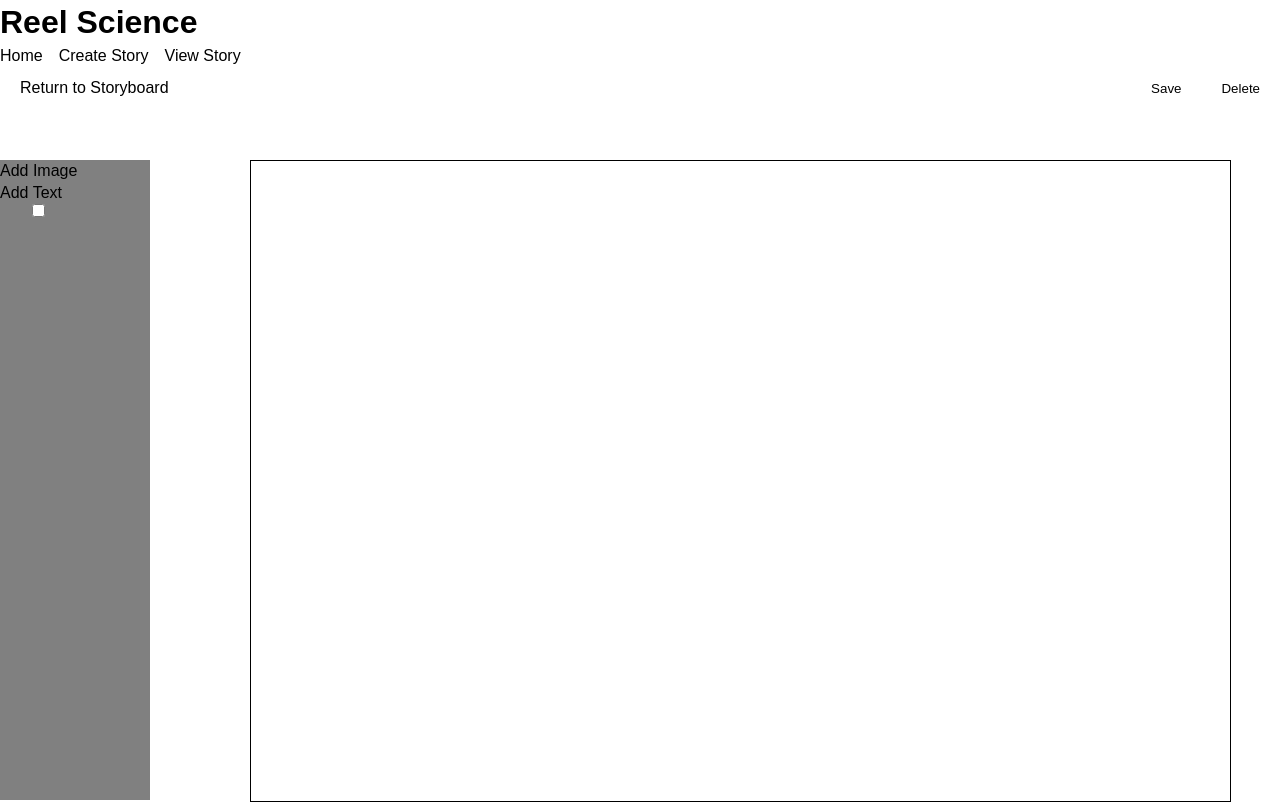
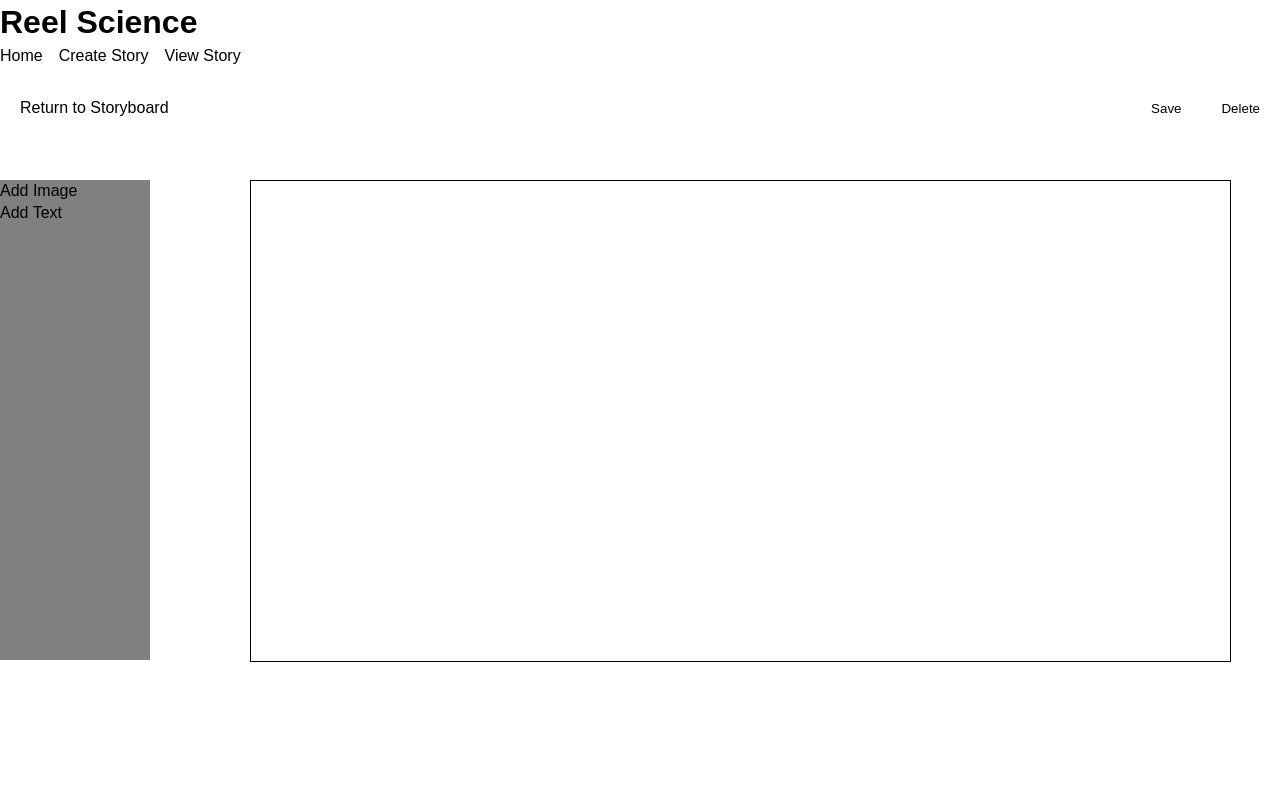
Before and after one commit to Jonathan-Wong-Code/apply-digital-hackathon-for-good, a React (Create React App) app: page /createPanel in a window 1280 px wide. Built offline with nearby package versions, Linux system fonts and the light colour scheme.

Commit message:
removed eslint stuff and added dynamic image and text.

```diff
--- a/src/containers/CreatePanel/createPanel.css
+++ b/src/containers/CreatePanel/createPanel.css
@@ -1,18 +1,20 @@
+.createPanel {
+  padding: 20px 0;
+}
+
 .createPanel__button {
   padding: 10px 20px;
   display: block;
+  cursor: pointer;
 }
 
 .createPanel__button--return {
   margin-right: auto;
 }
-/* createPanel__button--submit */
-/* createPanel__button--delete */
-
 
 .storyPanel {
   display: grid;
-  height: 80vh;
+  height: 60vh;
   grid-template-columns: 150px auto;
   grid-gap: 100px;
 }
--- a/src/containers/CreatePanel/index.js
+++ b/src/containers/CreatePanel/index.js
@@ -66,6 +66,7 @@ const CreatePanel = () => {
     const {checked} = e.currentTarget
 
     setAddText(checked)
+    setText('')
 
   }
 
@@ -92,7 +93,7 @@ const CreatePanel = () => {
                 style={{display: "none"}}
               />
               <label htmlFor="textAdd">Add Text</label>
-              <input type="checkbox" value={addText} checked={addText} id="textAdd" onChange={(e) => handleTextAdd(e)}/>
+              <input style={{display: "none"}} type="checkbox" value={addText} checked={addText} id="textAdd" onChange={(e) => handleTextAdd(e)}/>
             </div>
           </div>
           <div className="storyPanel__container">
```
Also changed, not shown: 1 other file (tests, documents, lock files or other folders).
